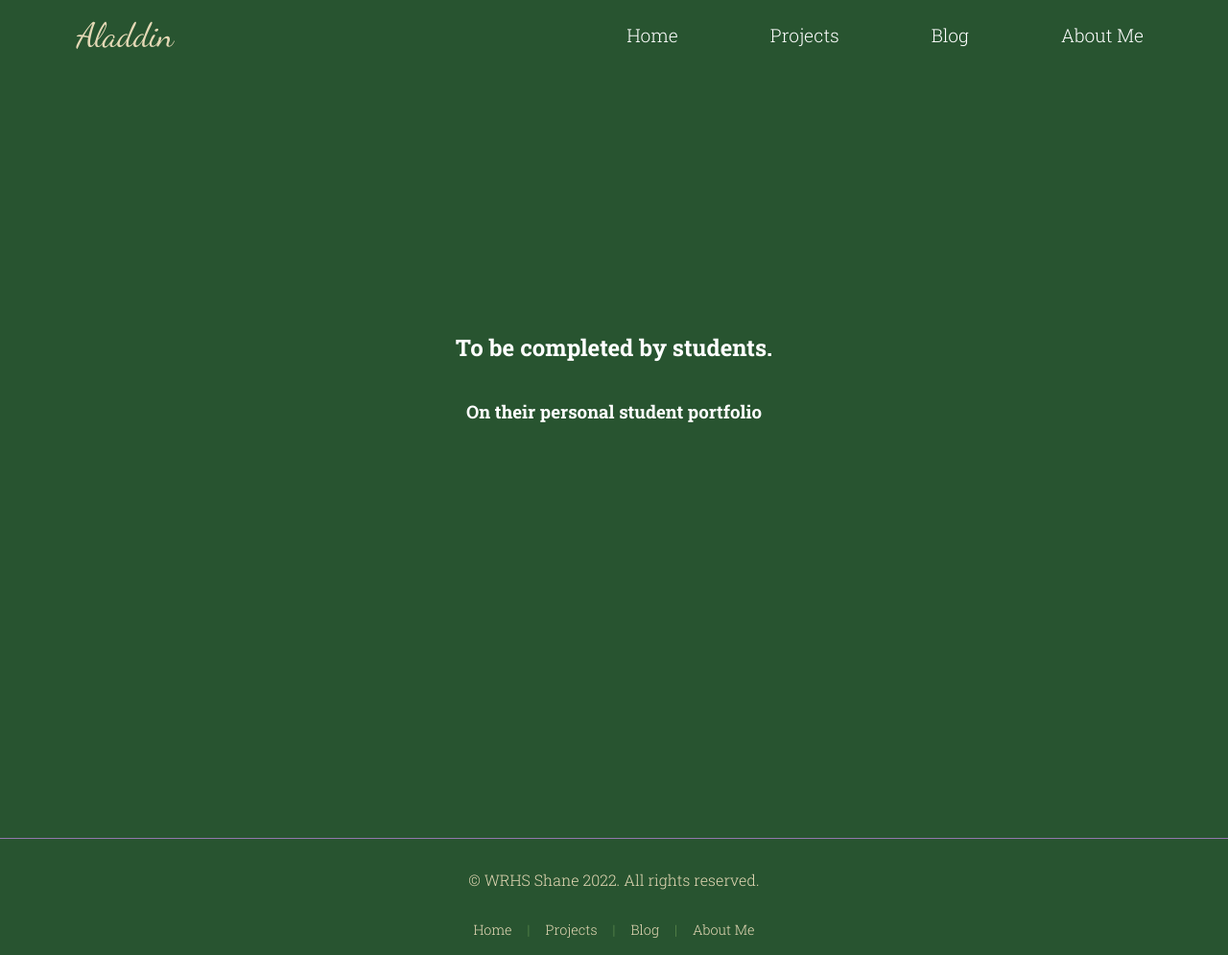
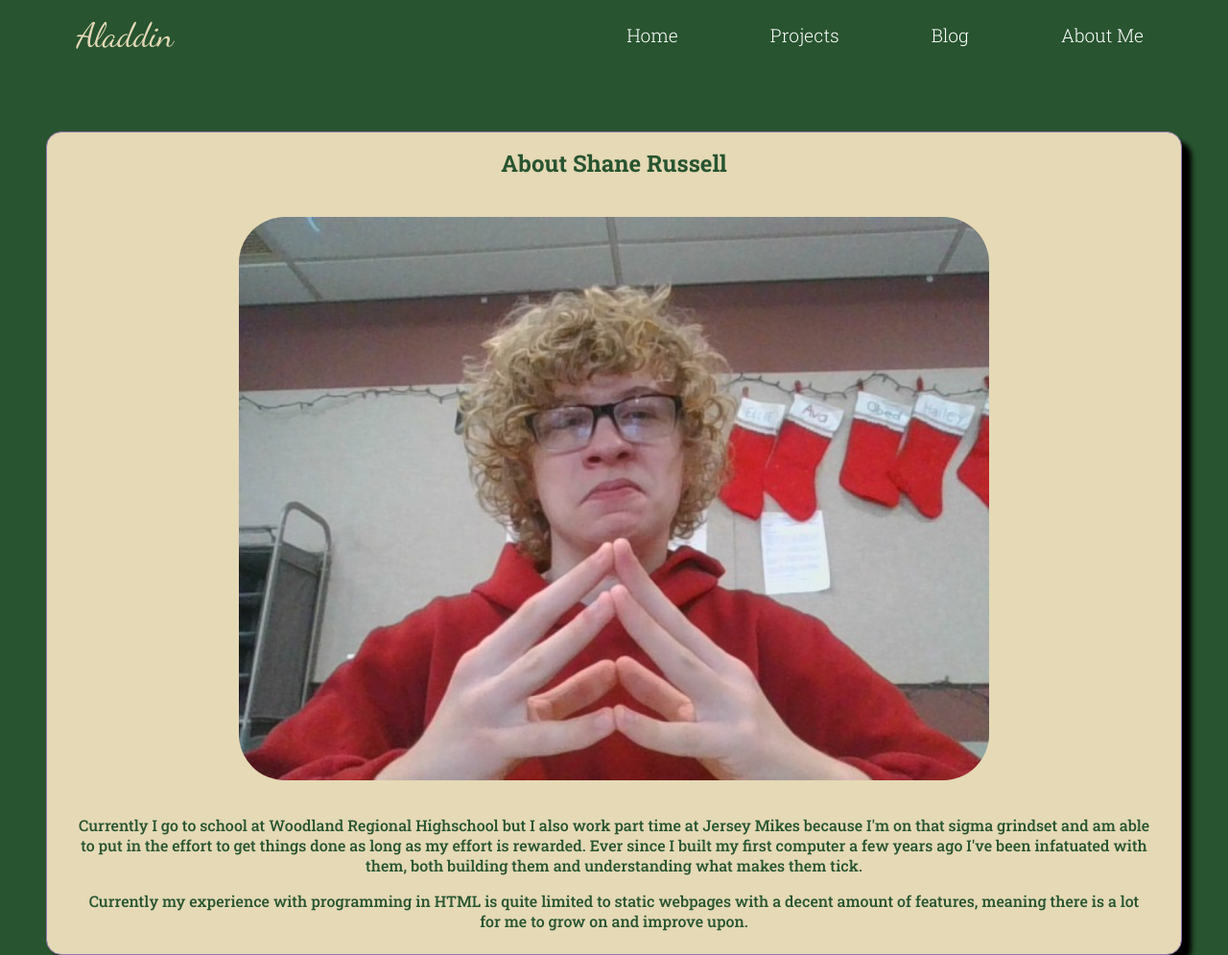
Before and after one commit to CSF2223/ShaneR, a plain HTML site: page aboutMe.html in a window 1280 px wide. Shown: the top 995 px of the page at 96% size. Drawn offline with Linux system fonts and the light colour scheme.

Commit message:
wrote part of my about me section, set up the card for my about me, changed colors.

```diff
--- a/aboutMe.html
+++ b/aboutMe.html
@@ -32,9 +32,21 @@
         <script src="script.js" type="text/javascript" charset="utf-8"></script>
     </nav> <!-- close navbar class -->
 
-    <section class="filler">
-        <h1>To be completed by students.</h1>
-        <h3>On their personal student portfolio</h3>
+
+
+    </section>
+    <section class=".projectGallery">
+
+
+                <div class="aboutMe">
+            <h2>About Shane Russell</h2>
+            <img src="assets/aboutMe.jpg" alt="A very dapper man"/>
+            <p>Currently I go to school at Woodland Regional Highschool but I also work part time at Jersey Mikes because I'm on that sigma grindset and am able to put in the effort to get things done as long as my effort is rewarded.
+            Ever since I built my first computer a few years ago I've been infatuated with them, both building them and understanding what makes them tick.</p>
+            <p> Currently my experience with programming in HTML is quite limited to static webpages with a decent amount of features, meaning there is a lot for me to grow on and improve upon.</p>
+            </div>
+        </div>
+
     </section>
 
     <footer>
--- a/nav.css
+++ b/nav.css
@@ -48,7 +48,7 @@ black: #000
 .navbar-links li:hover {
 
 
-    background-color: #;
+    background-color: #5F8D4E;
 }
 
 .toggle-button {
--- a/style.css
+++ b/style.css
@@ -1,9 +1,9 @@
 /*
 Color Palette
 background color: #285430
-primary:
-secondary:
-tertiary: #A4BE7B
+primary: #5F8D4E
+secondary: #A4BE7B
+tertiary: n/a
 accent: #E5D9B6
 white: #fff
 black: #000
@@ -145,7 +145,7 @@ body {
     padding: 1.5rem;
 }
 
-footer {
+.footer {
     text-align: center;
     color: #5F8D4E;
     margin: 10rem 0;
@@ -200,4 +200,39 @@ footer {
         max-width: 20%;
     }
 
+    .aboutMe {
+        max-width: 90%;
+
+    }
+    .aboutMe img {
+        max-width: 70%;
+    }
+    .aboutMe {
+    background-color: #E5D9B6;
+    color: #285430;
+    margin: 4rem 3rem;
+    padding: 0.5rem 2rem;
+    text-align: center;
+    border: 1px solid #9277AC;
+    border-radius: 1rem;
+    box-shadow: 10px 10px 5px #000;
 }
+
+    .aboutMe img {
+    width: 100%;
+    height: auto;
+    border-radius: 3rem;
+    margin: 1rem 0;
+}
+
+    .aboutMe h2 {
+    margin: 0.5rem 1rem 1.5rem 1rem;
+    font-weight: 600;
+}
+
+    .aboutMe p {
+    font-size: 1rem;
+    font-weight: 400;
+}
+
+}
```
Also changed, not shown: blog.html (+1 -1 lines), assets/aboutMe.jpg (added).
